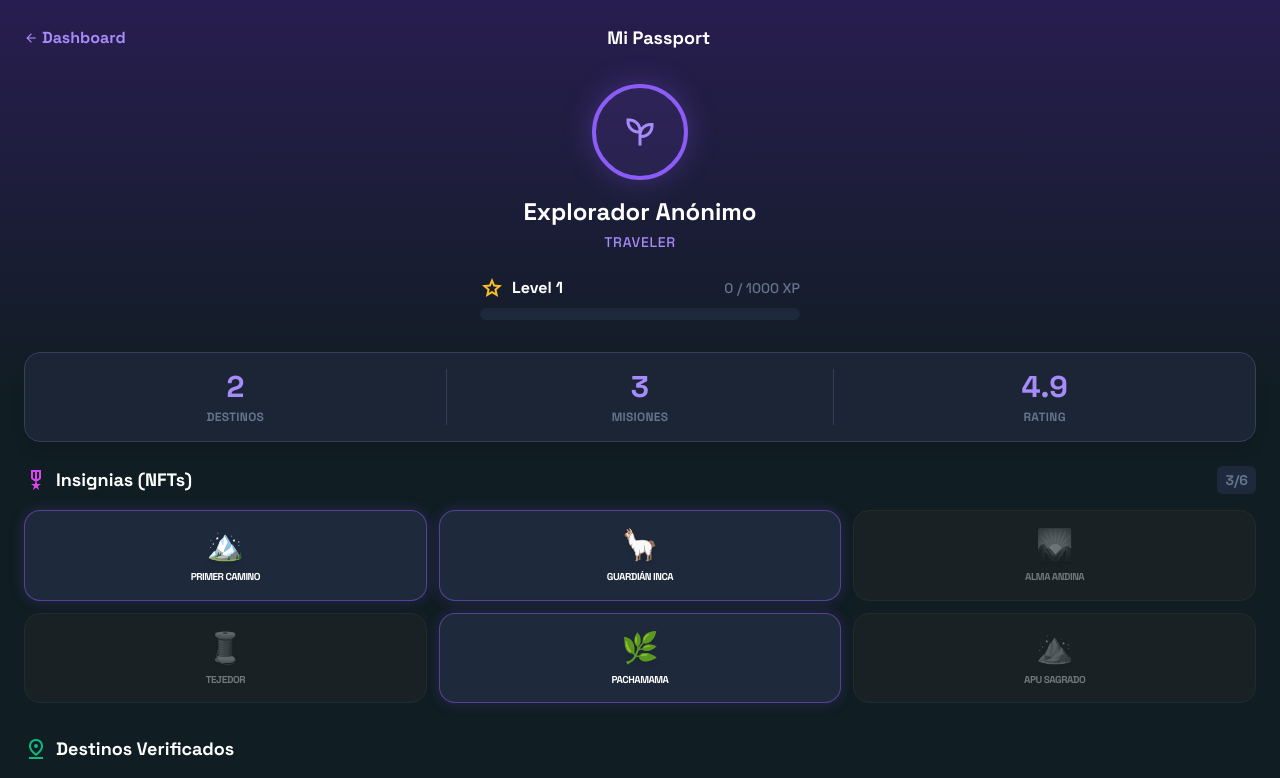
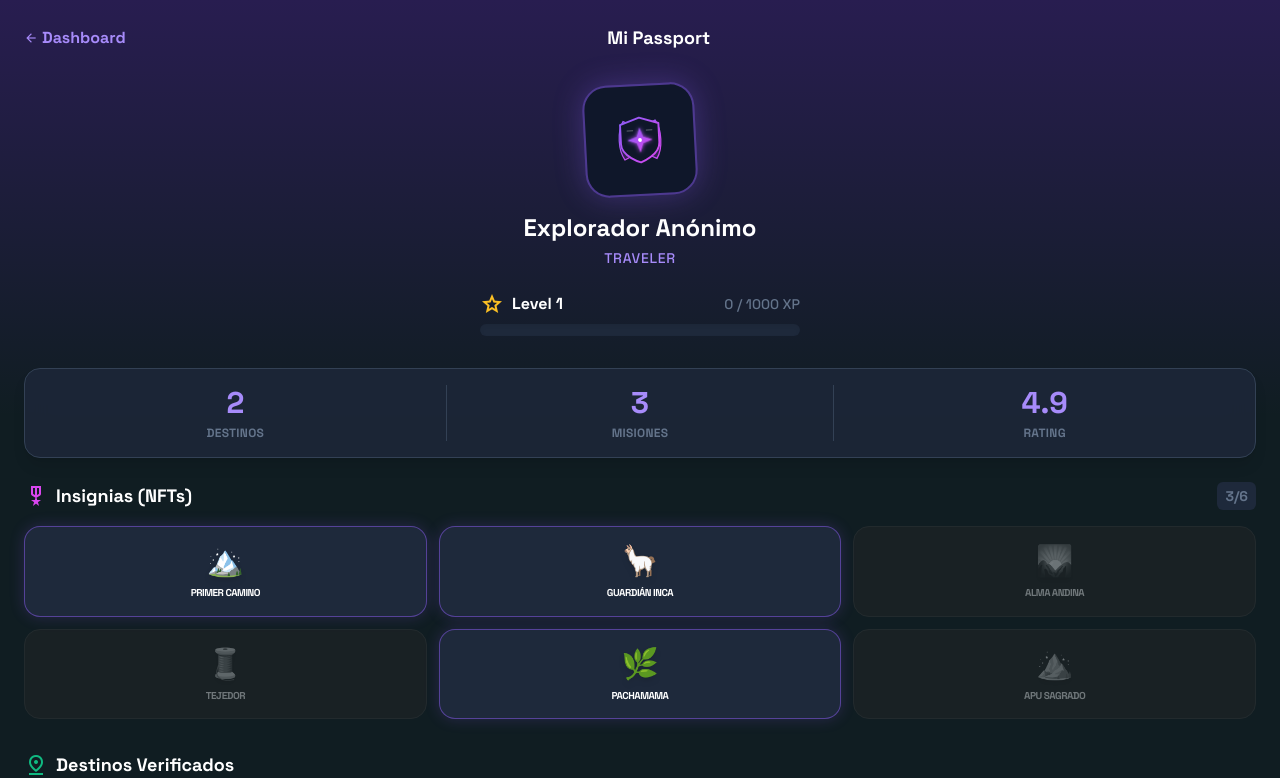
Before and after one commit to Egeekle/TripClaw-Stellar, a React (Vite) app: page /passport in a window 1280 px wide. Shown: the top 778 px of the page. Built offline with nearby package versions, Linux system fonts and the light colour scheme; no server answers; grey boxes are pictures that could not be loaded.

Commit message:
Refactor this into a production-grade architecture with clean code, scalability, modularity, and enterprise-level engineering practices.

```diff
--- a/index.html
+++ b/index.html
@@ -5,12 +5,12 @@
     <link rel="icon" type="image/svg+xml" href="/vite.svg" />
     <meta name="viewport" content="width=device-width, initial-scale=1.0, maximum-scale=1.0, user-scalable=no, viewport-fit=cover" />
     <!-- Native App Meta Tags -->
-    <meta name="theme-color" content="#0f172a" />
+    <meta name="theme-color" content="#7c3aed" />
     <meta name="apple-mobile-web-app-capable" content="yes" />
     <meta name="apple-mobile-web-app-status-bar-style" content="black-translucent" />
     <meta name="mobile-web-app-capable" content="yes" />
-    <meta name="description" content="TripClaw — AI-powered travel explorer managed by your local OpenClaw agent. Autonomous trip planning, safety analysis, and destination intelligence." />
-    <title>TripClaw — OpenClaw Agent Explorer</title>
+    <meta name="description" content="TripClaw — High-Tech Exploration. AI-powered travel intelligence and autonomous trip planning." />
+    <title>TripClaw — Cyber Exploration</title>
     <link href="https://fonts.googleapis.com/css2?family=Material+Symbols+Outlined:wght,FILL@100..700,0..1&display=swap" rel="stylesheet" />
     <link href="https://fonts.googleapis.com/css2?family=Space+Grotesk:wght@300;400;500;600;700&display=swap" rel="stylesheet" />
   </head>
--- a/src/components/Logo.jsx
+++ b/src/components/Logo.jsx
@@ -1,7 +1,8 @@
 import React from 'react';
 
-export default function Logo({ className = "w-10 h-10" }) {
+export default function Logo({ className = "w-10 h-10", showText = false, textClassName = "text-xl" }) {
   return (
+    <div className={`flex items-center gap-3 ${className.includes('w-full') ? 'flex-col' : ''}`}>
       <svg
         className={className}
         viewBox="0 0 100 100"
@@ -10,45 +11,61 @@ export default function Logo({ className = "w-10 h-10" }) {
       >
         <defs>
           <linearGradient id="tripclawGradient" x1="0%" y1="0%" x2="100%" y2="100%">
-          <stop offset="0%" stopColor="#8b5cf6" /> {/* violet-500 */}
-          <stop offset="100%" stopColor="#d946ef" /> {/* fuchsia-500 */}
+            <stop offset="0%" stopColor="#8b5cf6" />
+            <stop offset="100%" stopColor="#d946ef" />
           </linearGradient>
           <filter id="glow" x="-20%" y="-20%" width="140%" height="140%">
-          <feGaussianBlur stdDeviation="5" result="blur" />
+            <feGaussianBlur stdDeviation="3" result="blur" />
             <feComposite in="SourceGraphic" in2="blur" operator="over" />
           </filter>
         </defs>
 
-      {/* Background cyber hexagon/shield */}
+        {/* Outer Claw Frame - Left */}
         <path
-        d="M50 5 L90 25 L90 75 L50 95 L10 75 L10 25 Z"
+          d="M25 20 C15 35 15 65 25 80 L35 75 C30 65 30 35 35 25 Z"
           fill="url(#tripclawGradient)"
-        fillOpacity="0.1"
+          fillOpacity="0.2"
           stroke="url(#tripclawGradient)"
-        strokeWidth="4"
+          strokeWidth="2"
+        />
+
+        {/* Outer Claw Frame - Right */}
+        <path
+          d="M75 20 C85 35 85 65 75 80 L65 75 C70 65 70 35 65 25 Z"
+          fill="url(#tripclawGradient)"
+          fillOpacity="0.2"
+          stroke="url(#tripclawGradient)"
+          strokeWidth="2"
+        />
+
+        {/* Central Explorer Shield */}
+        <path
+          d="M50 15 L80 25 V55 C80 75 50 85 50 85 C50 85 20 75 20 55 V25 L50 15 Z"
+          fill="#0f172a"
+          stroke="url(#tripclawGradient)"
+          strokeWidth="3"
           strokeLinejoin="round"
         />
 
-      {/* Inner sharp claw marks - futuristic */}
+        {/* Compass Star / Waypoint */}
         <path
-        d="M35 30 L45 75 L55 55"
-        stroke="url(#tripclawGradient)"
-        strokeWidth="6"
-        strokeLinecap="round"
-        strokeLinejoin="round"
+          d="M50 30 L55 45 L70 50 L55 55 L50 70 L45 55 L30 50 L45 45 Z"
+          fill="url(#tripclawGradient)"
           filter="url(#glow)"
         />
-      <path
-        d="M65 30 L55 75 L45 55"
-        stroke="white"
-        strokeWidth="6"
-        strokeLinecap="round"
-        strokeLinejoin="round"
-        filter="url(#glow)"
-      />
+        <circle cx="50" cy="50" r="3" fill="white" />
 
-      {/* Cyber eye / Waypoint center dot */}
-      <circle cx="50" cy="40" r="6" fill="#fff" filter="url(#glow)" />
+        {/* Futuristic Accents */}
+        <path d="M30 35 H40" stroke="white" strokeWidth="1" strokeOpacity="0.5" />
+        <path d="M60 35 H70" stroke="white" strokeWidth="1" strokeOpacity="0.5" />
+        <path d="M40 75 L60 75" stroke="url(#tripclawGradient)" strokeWidth="1" strokeOpacity="0.8" />
       </svg>
+
+      {showText && (
+        <span className={`font-black tracking-tighter uppercase italic ${textClassName} bg-gradient-to-r from-violet-400 to-fuchsia-400 bg-clip-text text-transparent drop-shadow-[0_0_10px_rgba(167,139,250,0.3)]`}>
+          TripClaw
+        </span>
+      )}
+    </div>
   );
 }
--- a/src/pages/Dashboard.jsx
+++ b/src/pages/Dashboard.jsx
@@ -87,15 +87,17 @@ export default function Dashboard() {
         <div className="flex items-center p-4 pb-2 justify-between gap-3">
           <div className="flex items-center gap-3">
             <div className={`relative flex size-12 items-center justify-center rounded-2xl border-2 transition-colors shadow-lg ${identity ? 'bg-slate-900 border-slate-700' : isConnected ? 'border-emerald-400 bg-emerald-500/10' : 'border-violet-500/50 bg-violet-500/10'}`}>
-              <Logo className="w-8 h-8" />
+          <div className="flex items-center gap-3">
+            <div className="relative">
+              <Logo className="w-10 h-10" />
               <div className="absolute -bottom-1 -right-1 bg-gradient-to-r from-violet-600 to-fuchsia-500 border border-violet-400 text-white text-[9px] font-black px-1.5 py-0.5 rounded-md shadow-lg">
                 Lv.{identity?.level || 1}
               </div>
             </div>
             <div className="flex flex-col items-start">
-              <h2 className="text-slate-900 dark:text-white text-base font-bold leading-tight tracking-tight flex items-center gap-1">
-                {identity ? `@${identity.nickname}` : 'TripClaw'}
-                <span className="material-symbols-outlined text-[14px] text-fuchsia-500">verified</span>
+              <h2 className="text-slate-900 dark:text-white text-lg font-black leading-tight tracking-tight flex items-center gap-1 uppercase italic">
+                {identity ? identity.nickname : 'TripClaw'}
+                <span className="material-symbols-outlined text-[16px] text-fuchsia-500">verified</span>
               </h2>
               <div className="flex items-center gap-1">
                 <span className={`size-2 rounded-full ${statusColor[wsStatus]} ${wsStatus === 'connected' ? 'animate-pulse' : ''}`}></span>
@@ -133,10 +135,10 @@ export default function Dashboard() {
                 <div className="absolute top-1/4 left-1/4 w-32 h-32 bg-violet-500/30 rounded-full blur-3xl animate-pulse"></div>
                 <div className="absolute bottom-1/4 right-1/4 w-40 h-40 bg-fuchsia-500/20 rounded-full blur-3xl animate-pulse" style={{ animationDelay: '1s' }}></div>
                 <div className="absolute top-1/2 left-1/2 w-24 h-24 bg-amber-400/20 rounded-full blur-2xl animate-pulse" style={{ animationDelay: '2s' }}></div>
-                {/* Center icon */}
+                {/* Center logo */}
                 <div className="absolute inset-0 flex items-center justify-center">
-                  <div className="size-20 rounded-2xl bg-white/10 backdrop-blur-xl border border-white/20 flex items-center justify-center shadow-2xl">
-                    <span className="material-symbols-outlined text-white text-4xl">neurology</span>
+                  <div className="p-4 rounded-3xl bg-slate-900/40 backdrop-blur-2xl border border-white/10 flex items-center justify-center shadow-[0_0_50px_rgba(139,92,246,0.3)]">
+                    <Logo className="w-20 h-20" />
                   </div>
                 </div>
                 <div className="absolute inset-0 bg-gradient-to-t from-white dark:from-[#1c2427] to-transparent"></div>
--- a/src/pages/Onboarding.jsx
+++ b/src/pages/Onboarding.jsx
@@ -172,10 +172,14 @@ export default function Onboarding() {
       {/* STEP 1: Create Account (Supabase Auth) */}
       {step === 1 && (
         <div className="px-4 flex flex-col gap-6 animate-in fade-in slide-in-from-right-4 duration-500">
-          <div className="flex flex-col items-start gap-4">
-            <Logo className="w-16 h-16 drop-shadow-[0_0_15px_rgba(167,139,250,0.5)]" />
-            <h1 className="text-4xl font-black tracking-tighter text-slate-900 dark:text-white leading-[1.1]">
-              {authMode === 'register' ? 'Crear Cuenta' : 'Iniciar Sesión'}
+          <div className="flex flex-col items-start gap-4 mb-2">
+            <Logo
+              className="w-16 h-16 drop-shadow-[0_0_20px_rgba(139,92,246,0.4)]"
+              showText={true}
+              textClassName="text-3xl"
+            />
+            <h1 className="text-4xl font-black tracking-tighter text-slate-900 dark:text-white leading-[1.1] mt-2">
+              {authMode === 'register' ? 'Explora el Mundo' : 'Bienvenido'}
             </h1>
             <p className="text-slate-500 dark:text-slate-400 font-medium text-lg leading-snug">
               {authMode === 'register'
--- a/src/pages/Passport.jsx
+++ b/src/pages/Passport.jsx
@@ -1,5 +1,6 @@
 import { useState, useEffect } from "react";
 import { useNavigate, useLocation } from "react-router-dom";
+import Logo from "../components/Logo";
 
 const badges = [
   { id: 1, name: "Primer Camino", icon: "🏔️", unlocked: true },
@@ -43,8 +44,8 @@ export default function Passport() {
 
         {/* Profile Info */}
         <div className="flex flex-col items-center relative z-10">
-          <div className="w-24 h-24 rounded-full bg-violet-500/10 border-4 border-violet-500 flex items-center justify-center mb-4 shadow-[0_0_30px_rgba(139,92,246,0.3)]">
-            <span className="material-symbols-outlined text-4xl text-violet-400">psychiatry</span>
+          <div className="w-28 h-28 rounded-3xl bg-slate-900 border-2 border-violet-500/50 flex items-center justify-center mb-4 shadow-[0_0_30px_rgba(139,92,246,0.3)] transform -rotate-3">
+            <Logo className="w-16 h-16" />
           </div>
           <h3 className="text-2xl font-black mb-1">{profile.nickname || 'Explorador Anónimo'}</h3>
           <p className="text-violet-500 dark:text-violet-400 font-medium text-sm mb-6 uppercase tracking-wider">
```
Lines whose indentation alone changed are shown as unchanged.
